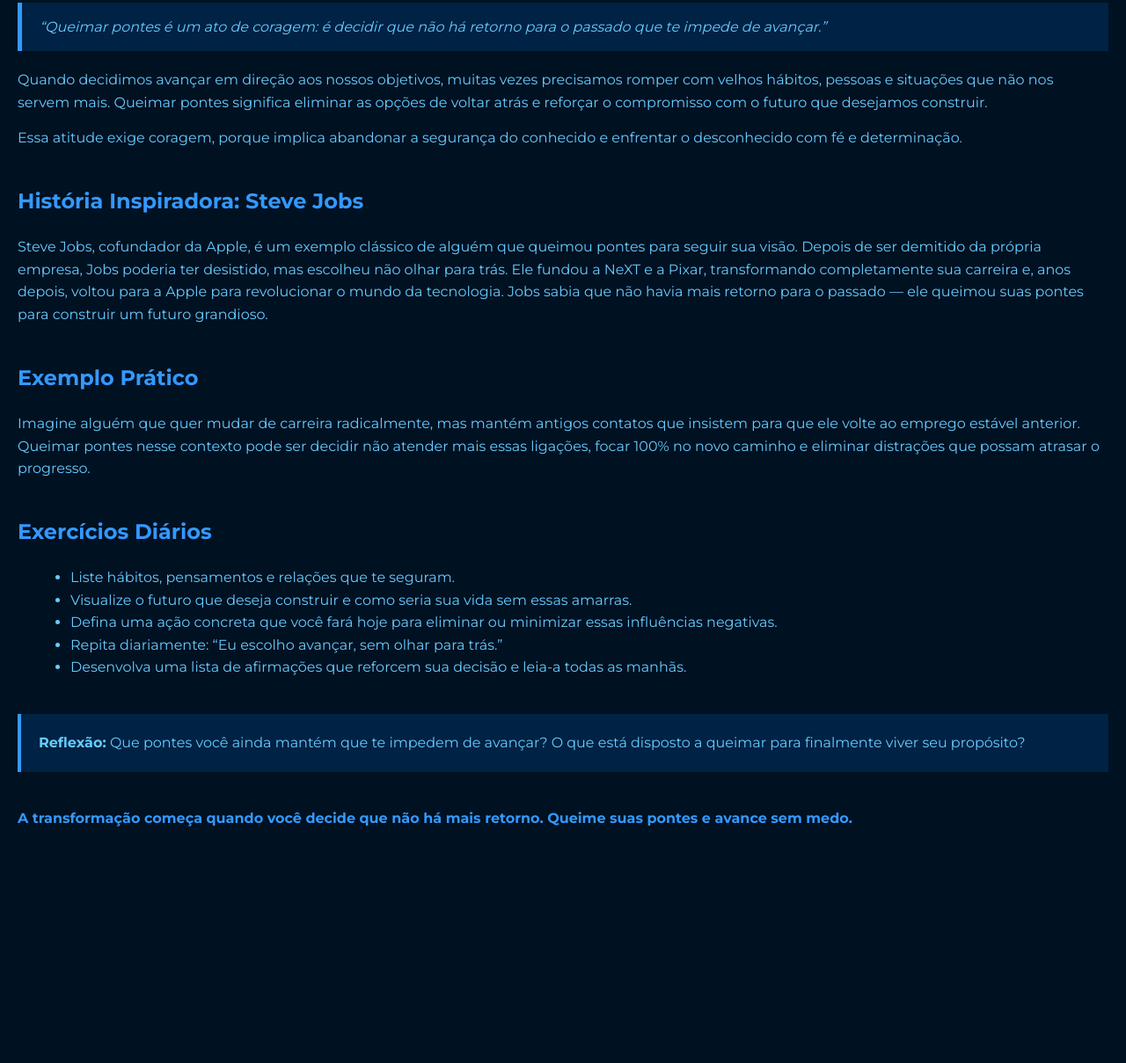
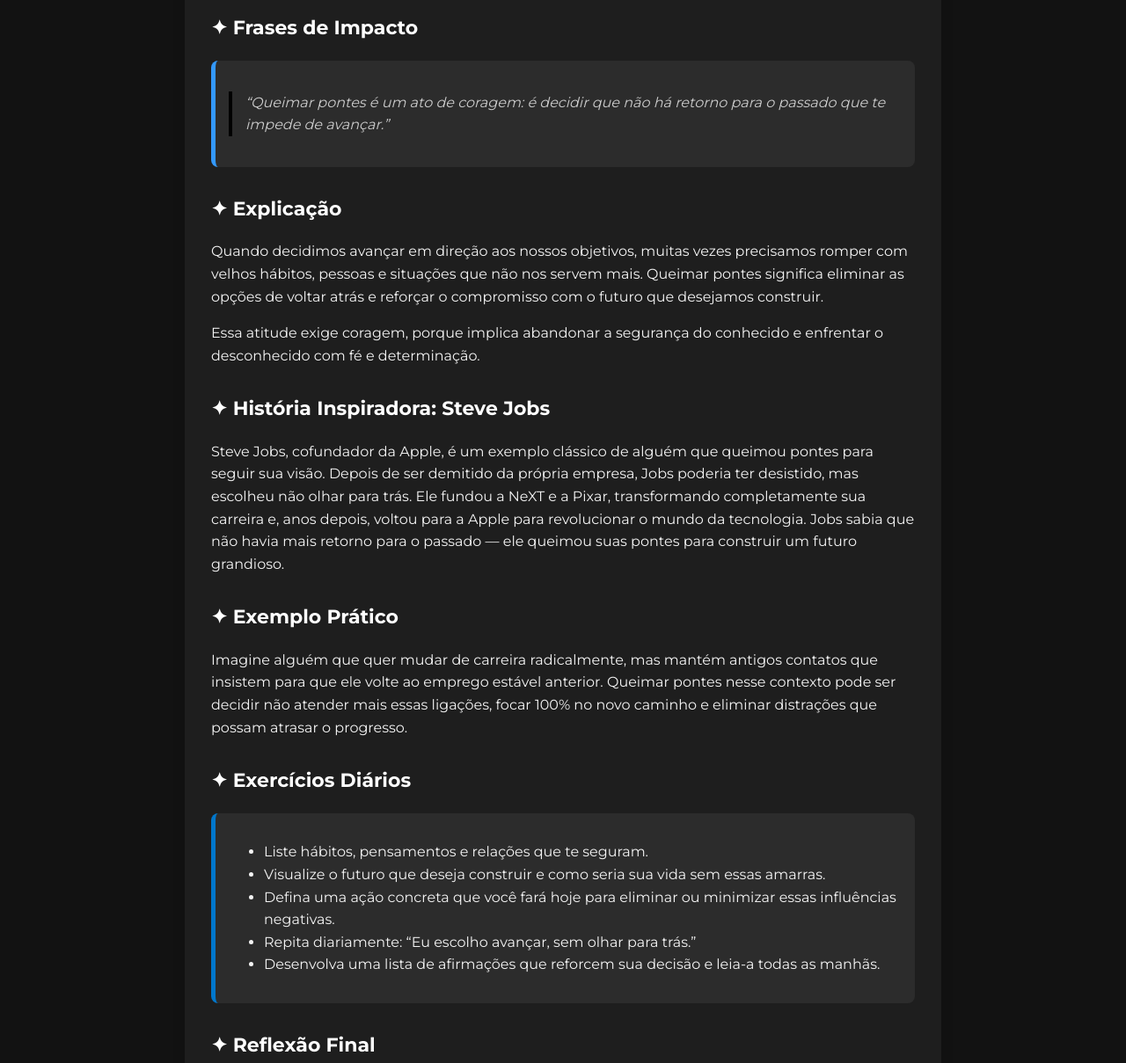
Before and after one commit to ghostman2709/Capitulo-1, a plain HTML site: page index.html in a window 1280 px wide. Shown: the part 130-1339 px from the top of the page at 88% size. Before the commit the page ends 1113 px from the top, so only its background shows below. Drawn offline with Linux system fonts and the light colour scheme.

Commit message:
Update index.html

```diff
--- a/index.html
+++ b/index.html
@@ -7,66 +7,73 @@
   <link href="https://fonts.googleapis.com/css2?family=Montserrat:wght@400;700&display=swap" rel="stylesheet" />
   <style>
     body {
+      font-family: 'Montserrat', sans-serif;
+      background-color: #121212;
       margin: 0;
-      padding: 40px 20px;
-      font-family: 'Montserrat', sans-serif;
-      background-color: #001122;
-      color: #66ccff;
+      padding: 20px;
       line-height: 1.6;
+      color: #f4f4f4;
+    }
+    .container {
+      max-width: 800px;
+      margin: auto;
+      background: #1e1e1e;
+      padding: 30px;
+      border-radius: 12px;
+      box-shadow: 0 0 15px rgba(0,0,0,0.1);
+    }
+    h1, h2 {
+      color: #ffffff;
     }
     h1 {
-      font-size: 32px;
+      font-size: 28px;
       margin-bottom: 20px;
-      color: #3399ff;
-      text-shadow: 0 0 8px #66ccff;
+    }
+    h2 {
+      font-size: 22px;
+      margin-top: 30px;
     }
     blockquote {
       font-style: italic;
-      background: #002244;
-      border-left: 5px solid #3399ff;
+      color: #cccccc;
+      border-left: 4px solid #000;
+      padding-left: 15px;
       margin: 20px 0;
-      padding: 15px 20px;
     }
-    h2 {
-      color: #3399ff;
-      margin-top: 40px;
-      font-size: 24px;
+    .exercicio, .reflexao, .frase-impacto {
+      background: #2c2c2c;
+      padding: 15px;
+      border-left: 5px solid #0077cc;
+      margin-top: 20px;
+      border-radius: 8px;
     }
-    p {
-      margin: 15px 0;
-    }
-    ul {
-      margin-left: 20px;
-    }
-    .reflexao {
-      margin-top: 40px;
-      padding: 20px;
-      background-color: #002244;
-      border-left: 4px solid #3399ff;
-    }
-    .encerramento {
-      margin-top: 40px;
-      font-weight: bold;
-      color: #3399ff;
+    .frase-impacto {
+      border-left-color: #3399ff;
     }
   </style>
 </head>
 <body>
+  <div class="container">
     <h1>Capítulo 1 – Queimando Pontes</h1>
 
+    <h2>✦ Frases de Impacto</h2>
+    <div class="frase-impacto">
       <blockquote>“Queimar pontes é um ato de coragem: é decidir que não há retorno para o passado que te impede de avançar.”</blockquote>
+    </div>
 
+    <h2>✦ Explicação</h2>
     <p>Quando decidimos avançar em direção aos nossos objetivos, muitas vezes precisamos romper com velhos hábitos, pessoas e situações que não nos servem mais. Queimar pontes significa eliminar as opções de voltar atrás e reforçar o compromisso com o futuro que desejamos construir.</p>
 
     <p>Essa atitude exige coragem, porque implica abandonar a segurança do conhecido e enfrentar o desconhecido com fé e determinação.</p>
 
-  <h2>História Inspiradora: Steve Jobs</h2>
+    <h2>✦ História Inspiradora: Steve Jobs</h2>
     <p>Steve Jobs, cofundador da Apple, é um exemplo clássico de alguém que queimou pontes para seguir sua visão. Depois de ser demitido da própria empresa, Jobs poderia ter desistido, mas escolheu não olhar para trás. Ele fundou a NeXT e a Pixar, transformando completamente sua carreira e, anos depois, voltou para a Apple para revolucionar o mundo da tecnologia. Jobs sabia que não havia mais retorno para o passado — ele queimou suas pontes para construir um futuro grandioso.</p>
 
-  <h2>Exemplo Prático</h2>
+    <h2>✦ Exemplo Prático</h2>
     <p>Imagine alguém que quer mudar de carreira radicalmente, mas mantém antigos contatos que insistem para que ele volte ao emprego estável anterior. Queimar pontes nesse contexto pode ser decidir não atender mais essas ligações, focar 100% no novo caminho e eliminar distrações que possam atrasar o progresso.</p>
 
-  <h2>Exercícios Diários</h2>
+    <h2>✦ Exercícios Diários</h2>
+    <div class="exercicio">
       <ul>
         <li>Liste hábitos, pensamentos e relações que te seguram.</li>
         <li>Visualize o futuro que deseja construir e como seria sua vida sem essas amarras.</li>
@@ -74,13 +81,13 @@
         <li>Repita diariamente: “Eu escolho avançar, sem olhar para trás.”</li>
         <li>Desenvolva uma lista de afirmações que reforcem sua decisão e leia-a todas as manhãs.</li>
       </ul>
-
-  <div class="reflexao">
-    <strong>Reflexão:</strong> Que pontes você ainda mantém que te impedem de avançar? O que está disposto a queimar para finalmente viver seu propósito?
     </div>
 
-  <div class="encerramento">
-    A transformação começa quando você decide que não há mais retorno. Queime suas pontes e avance sem medo.
+    <h2>✦ Reflexão Final</h2>
+    <div class="reflexao">
+      <p>Que pontes você ainda mantém que te impedem de avançar? O que está disposto a queimar para finalmente viver seu propósito?</p>
+      <p>A transformação começa quando você decide que não há mais retorno. Queime suas pontes e avance sem medo.</p>
+    </div>
   </div>
 </body>
 </html>
```
Lines whose indentation alone changed are shown as unchanged.
